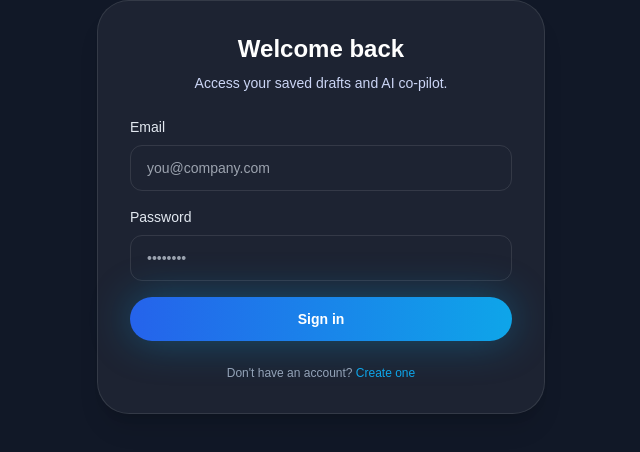
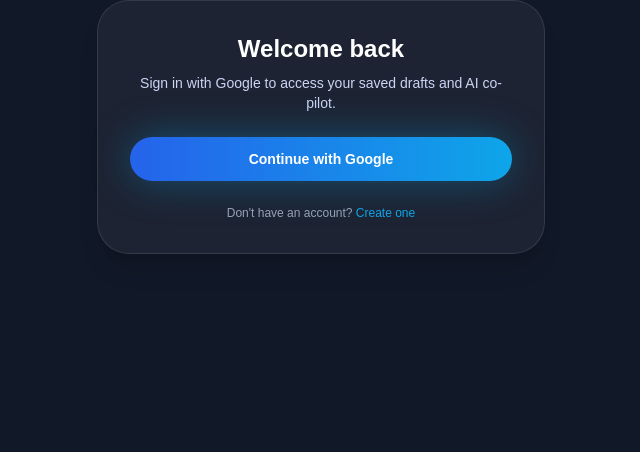
Before and after one commit to joshsegatt/CVLetterAI, a Next.js app: page /sign-in in a window 1280 px wide. Shown: the top 452 px of the page, without its empty margins (319-959 px from the left). Built offline with nearby package versions, Linux system fonts and the light colour scheme; a web font is replaced by a local one.

Commit message:
fix(core): restore full app routing, stripe checkout, and google auth

```diff
--- /dev/null
+++ b/app/api/auth/[...nextauth]/route.ts
@@ -0,0 +1,26 @@
+import NextAuth from 'next-auth';
+import type { NextAuthOptions } from 'next-auth';
+import GoogleProvider from 'next-auth/providers/google';
+
+const clientId = process.env.GOOGLE_CLIENT_ID;
+const clientSecret = process.env.GOOGLE_CLIENT_SECRET;
+
+if (!clientId || !clientSecret) {
+  throw new Error('Google OAuth environment variables are not configured');
+}
+
+export const authOptions: NextAuthOptions = {
+  providers: [
+    GoogleProvider({
+      clientId,
+      clientSecret
+    })
+  ],
+  session: {
+    strategy: 'jwt' as const
+  }
+};
+
+const handler = NextAuth(authOptions);
+
+export { handler as GET, handler as POST };
--- a/package.json
+++ b/package.json
@@ -31,6 +31,7 @@
     "next": "canary",
     "next-intl": "^3.18.0",
     "next-themes": "^0.3.0",
+    "next-auth": "^4.24.7",
     "openai": "^4.66.0",
     "react": "^18.2.0",
     "react-dom": "^18.2.0",
--- a/src/features/auth/components/SignInShell.tsx
+++ b/src/features/auth/components/SignInShell.tsx
@@ -1,37 +1,34 @@
 'use client';
 
 import Link from 'next/link';
-import { useRouter } from 'next/navigation';
+import { signIn } from 'next-auth/react';
 import { useState } from 'react';
 import { Button } from '@/components/ui/Button';
 
 export function SignInShell() {
-  const router = useRouter();
-  const [email, setEmail] = useState('');
-  const [password, setPassword] = useState('');
+  const [isLoading, setIsLoading] = useState(false);
   const [error, setError] = useState<string | null>(null);
-  const [isSubmitting, setIsSubmitting] = useState(false);
 
-  const handleSubmit = async (event: React.FormEvent<HTMLFormElement>) => {
-    event.preventDefault();
-    setIsSubmitting(true);
-    setError(null);
+  const handleGoogleSignIn = async () => {
+    try {
+      setIsLoading(true);
+      setError(null);
+      const result = await signIn('google', {
+        callbackUrl: '/dashboard',
+        redirect: true
+      });
 
-    try {
-      if (!email || !password) {
-        throw new Error('Please provide your email and password.');
+      if (result?.error) {
+        setError('Unable to sign in with Google. Please try again.');
       }
-
-      await new Promise((resolve) => setTimeout(resolve, 600));
-      router.push('/dashboard');
-    } catch (submissionError) {
+    } catch (signInError) {
       setError(
-        submissionError instanceof Error
-          ? submissionError.message
-          : 'Unable to sign in. Please try again.'
+        signInError instanceof Error
+          ? signInError.message
+          : 'Unexpected error during Google sign-in.'
       );
     } finally {
-      setIsSubmitting(false);
+      setIsLoading(false);
     }
   };
 
@@ -39,36 +36,16 @@
     <div className="mx-auto flex w-full max-w-md flex-col gap-6 rounded-3xl border border-white/10 bg-white/5 p-8 shadow-xl">
       <header className="space-y-2 text-center">
         <h1 className="text-2xl font-semibold text-white">Welcome back</h1>
-        <p className="text-sm text-neutral-300">Access your saved drafts and AI co-pilot.</p>
+        <p className="text-sm text-neutral-300">
+          Sign in with Google to access your saved drafts and AI co-pilot.
+        </p>
       </header>
-      <form className="space-y-4" onSubmit={handleSubmit}>
-        <label className="flex flex-col gap-2 text-sm text-neutral-200">
-          <span>Email</span>
-          <input
-            value={email}
-            onChange={(event) => setEmail(event.target.value)}
-            type="email"
-            autoComplete="email"
-            placeholder="you@company.com"
-            className="rounded-xl border border-white/10 bg-transparent px-4 py-3 text-sm text-white focus:outline-none focus:ring-2 focus:ring-accent"
-          />
-        </label>
-        <label className="flex flex-col gap-2 text-sm text-neutral-200">
-          <span>Password</span>
-          <input
-            value={password}
-            onChange={(event) => setPassword(event.target.value)}
-            type="password"
-            autoComplete="current-password"
-            placeholder="••••••••"
-            className="rounded-xl border border-white/10 bg-transparent px-4 py-3 text-sm text-white focus:outline-none focus:ring-2 focus:ring-accent"
-          />
-        </label>
-        {error ? <p className="text-xs text-rose-300">{error}</p> : null}
-        <Button type="submit" className="w-full" disabled={isSubmitting}>
-          {isSubmitting ? 'Signing in…' : 'Sign in'}
+      <div className="flex flex-col gap-4">
+        <Button type="button" className="w-full" disabled={isLoading} onClick={handleGoogleSignIn}>
+          {isLoading ? 'Redirecting…' : 'Continue with Google'}
         </Button>
-      </form>
+        {error ? <p className="text-xs text-rose-300 text-center">{error}</p> : null}
+      </div>
       <p className="text-center text-xs text-neutral-400">
         Don&apos;t have an account?{' '}
         <Link href="/sign-up" className="text-accent hover:underline">
```
Also changed, not shown: 1 other file (tests, documents, lock files or other folders).
